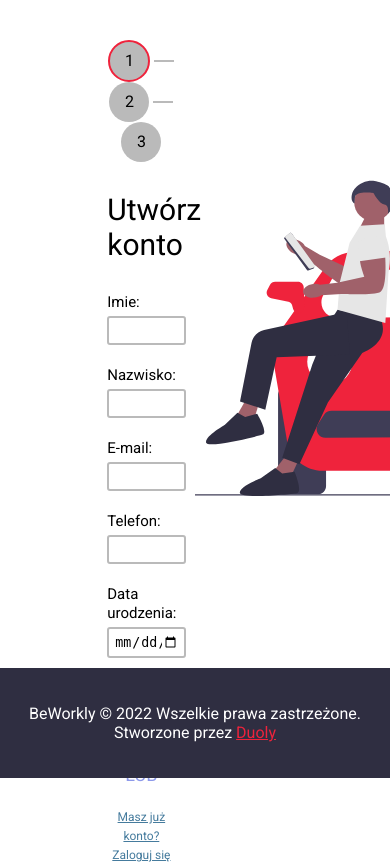
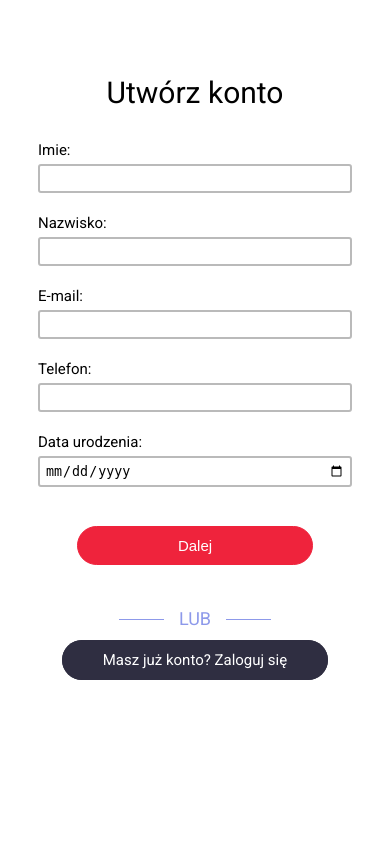
Before and after one commit to kor3nt/BeWorkly, a PHP site: page / in a window 390 px wide; the page is wider, and only the part inside the window is pictured. Shown: the part 66-929 px from the top of that part. After the commit the page ends 746 px from the top of that part, so only its background shows below. Run offline with PHP 8.4, Linux system fonts and the light colour scheme; some web fonts are replaced.

Commit message:
zmiana responsywnosci

```diff
--- a/CSS/done.css
+++ b/CSS/done.css
@@ -1 +1 @@
-.done{height:100vh;display:flex;justify-content:center;align-items:center;background-color:#eee}.checkmark__circle{stroke-dasharray: 166;stroke-dashoffset: 166;stroke-width: 2;stroke-miterlimit: 10;stroke: #7ac142;fill: none;animation: stroke 0.6s cubic-bezier(0.65, 0, 0.45, 1) forwards}.checkmark{width: 56px;height: 56px;border-radius: 50%;display: block;stroke-width: 2;stroke: #fff;stroke-miterlimit: 10;margin: 10% auto;box-shadow: inset 0px 0px 0px #7ac142;animation: fill .4s ease-in-out .4s forwards, scale .3s ease-in-out .9s both}.checkmark__check{transform-origin: 50% 50%;stroke-dasharray: 48;stroke-dashoffset: 48;animation: stroke 0.3s cubic-bezier(0.65, 0, 0.45, 1) 0.8s forwards}@keyframes stroke{100%{stroke-dashoffset: 0}}@keyframes scale{0%, 100%{transform: none}50%{transform: scale3d(1.1, 1.1, 1)}}@keyframes fill{100%{box-shadow: inset 0px 0px 0px 30px #7ac142}}
+.done{display:flex;justify-content:center;align-items:center;height: 15vh;}.checkmark__circle{stroke-dasharray: 166;stroke-dashoffset: 166;stroke-width: 2;stroke-miterlimit: 10;stroke: #7ac142;fill: none;animation: stroke 0.6s cubic-bezier(0.65, 0, 0.45, 1) forwards}.checkmark{width: 56px;height: 56px;border-radius: 50%;display: block;stroke-width: 2;stroke: #fff;stroke-miterlimit: 10;margin: 10% auto;box-shadow: inset 0px 0px 0px #7ac142;animation: fill .4s ease-in-out .4s forwards, scale .3s ease-in-out .9s both}.checkmark__check{transform-origin: 50% 50%;stroke-dasharray: 48;stroke-dashoffset: 48;animation: stroke 0.3s cubic-bezier(0.65, 0, 0.45, 1) 0.8s forwards}@keyframes stroke{100%{stroke-dashoffset: 0}}@keyframes scale{0%, 100%{transform: none}50%{transform: scale3d(1.1, 1.1, 1)}}@keyframes fill{100%{box-shadow: inset 0px 0px 0px 30px #7ac142}}
--- a/CSS/style.css
+++ b/CSS/style.css
@@ -24,7 +24,6 @@ nav{
 #formright{
     float: right;
     padding-right: 10%;
-    width: 35%;
 }
 form{
     width: 100%;
@@ -75,7 +74,7 @@ input{
     border-radius: 3px;
     border: #BABABA 2px solid;
     padding: 5px;
-    width: 95%;
+    width: 300px;
     margin-bottom: 20px;
     margin-top: 5px;
 }
@@ -84,8 +83,7 @@ input{
     background-color: #EF233C;
     border: 1px solid #EF233C;
     border-radius: 100px;
-    width: 100%;
-    padding: 10px;
+    padding: 10px 100px 10px 100px;
     margin: auto;
     font-size: 15px;
     cursor: pointer;
@@ -96,6 +94,7 @@ input{
 .btnCenter{
     width: 100%;
     text-align: center;
+    padding-bottom: 10px;
 }
 label{
     font-size: 15px;
@@ -103,10 +102,10 @@ label{
 img{
     width: 500px;
 }
-#helpAndCreate a{
+.btnCenter a{
     color: #457B9D;
 }
-#helpAndCreate p{
+.btnCenter p{
     border-bottom: 1px solid #8D99EA;
     color: #8D99EA;
     font-size: 18px;
@@ -114,28 +113,31 @@ img{
     position: relative;
     text-align: center;
 }
-#helpAndCreate p span{
+.btnCenter p span{
     background: #fff;
     padding: 0 15px;
     position: relative;
     top: 10px;
 }
-#helpPass{
-    font-size: 12px;
-}
-#btnCreate{
+#btnLogin{
     color: white !important;
     text-decoration: none;
     background-color: #2F2E41;
     border: 1px solid #2F2E41;
     border-radius: 100px;
-    padding: 10px 100px 10px 100px;
+    padding: 10px 40px 10px 40px;
     margin: auto;
     font-size: 15px;
+    margin-bottom: 60px;
 }
-#btnCreate:hover{
+#btnLogin:hover{
     opacity: 0.9;
 }
+main{
+    height: 100vh;
+}
+
+/* validacja */
 .error{
     color: rgb(196, 3, 3);
     font-weight: bold;
@@ -162,19 +164,49 @@ img{
     clear: both;
 }
 
-/* stopka */
-footer{
-    padding: 20px 0px 20px 0px;
-    width: 100%;
-    color: white;
-    background-color: #2F2E41;
-    text-align: center;
-    position: absolute;
-    bottom: 0;
+@media (max-width: 1250px) {
+    .column1{
+        display: none;
+    }
+    .column{
+        width: 100%;
+        margin: auto;
+        float: none;
+    }
+    #formright{
+        padding: 5px 5px 5px 5px;
+        float: none;
+        margin: auto;
+    }
+    input{
+        width: 300px;
+    }
+    form{
+        width: fit-content;
+        margin: auto;
+        padding-bottom: 5px;
+    }
+    #steps{
+        display: none;
+    }
+    #helpAndCreate{
+        width: 40%;
+        margin: auto;
+    }
 }
-footer a{
-    color: #EF233C;
+@media (max-width: 330px){
+    input{
+        width: 220px;
+    }
+    #btnLogin{
+        font-size: 12px;
+        padding: 10px 30px 10px 30px;
+    }
+    .btnSubmit{
+        font-size: 12px;
+        padding: 10px 60px 10px 60px;
+    }
+    #helpAndCreate{
+        width: 90%;
+    }
 }
-@media (max-width: 1250px) {
-
-}
--- a/index.html
+++ b/index.html
@@ -80,12 +80,14 @@
                             <p id="errorpass2" class="error" style="display: none;">Potwierdź hasło!</p>
                             <p id="errorage" class="error" style="display: none;">Jesteś za młody, aby założyć konto!</p>
                             <p id="errorPassMatch" class="error" style="display: none;">Hasła nie są takie same</p>
-                            <p id="errorPassPattern" class="error" style="display: none;">Hasło musi składać się z minimum 8 znaków oraz zawierać wielką literę, przynajmniej jedną cyfre oraz znak specjalny!</p>
+                            <p id="errorPassPattern" class="error" style="display: none;">Hasło musi składać się z minimum 8 znaków <br>oraz zawierać wielką literę, przynajmniej jedną<br> cyfre oraz znak specjalny!</p>
                             <p id="errorOccEmail" class="error" style="display: none;">Konto o podanym emailu już istnieje!</p>
                         </form>
-                        <div id="helpAndCreate">
-                            <p><span>LUB</span></p>
-                            <a id="helpPass" href="#">Masz już konto? Zaloguj się</a><br>
+                        <div class="btnCenter">
+                            <div id="helpAndCreate">
+                                <p><span>LUB</span></p>
+                            </div>
+                            <a id="btnLogin" href="#">Masz już konto? Zaloguj się</a><br>
                         </div>
                     </div>
                 </div>
@@ -94,13 +96,6 @@
                 </div>
             </div>
         </main>
-        <footer>
-            <p>
-                BeWorkly &copy; 2022 Wszelkie prawa zastrzeżone. <br>
-                Stworzone przez <a href="#">Duoly</a>
-            </p>
-        </footer>
-
         <script src="SCRIPTS/script.js"></script>
         <script src="SCRIPTS/ajax.js"></script>
 
```
